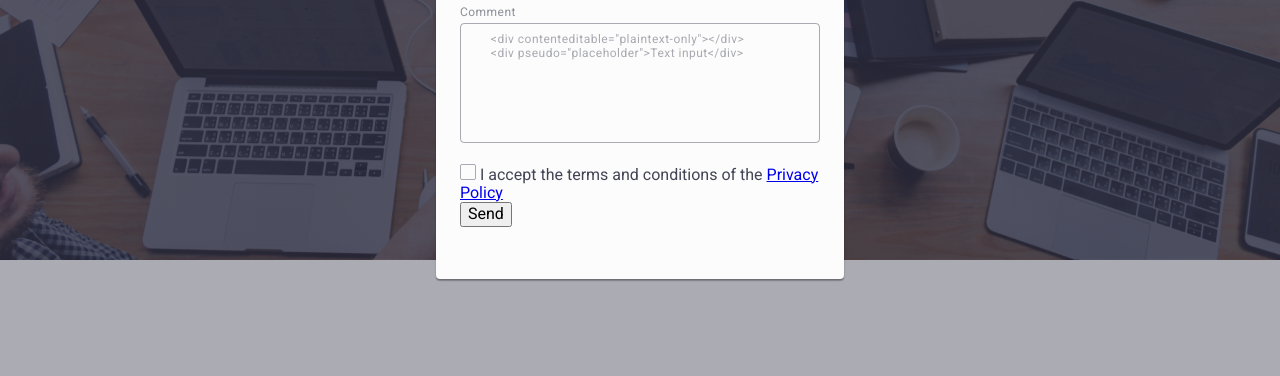
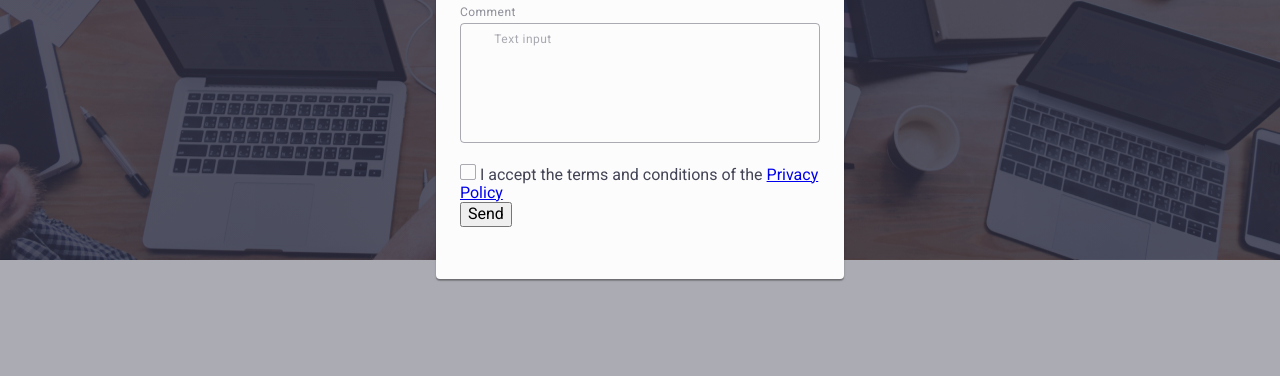
Before and after one commit to ru7s/goit-markup-hw-06, a plain HTML site: page index.html in a window 1280 px wide. Both pictures are taken after a click on the button "Order Service". Shown: the part 413-789 px from the top of the page. Drawn offline with nearby package versions, Linux system fonts and the light colour scheme.

Commit message:
markup add

```diff
--- a/index.html
+++ b/index.html
@@ -323,8 +323,7 @@
 <div class="comment-field">
   <label for="user-comment" class="form-label">Comment</label>
   <textarea name="user-comment" id="form-label" class="form-textarea" placeholder="Text input">
-    <div contenteditable="plaintext-only"></div>
-    <div pseudo="placeholder">Text input</div>
+     Text input
   </textarea>
 </div>
 <div class="checkbox-field">
```
